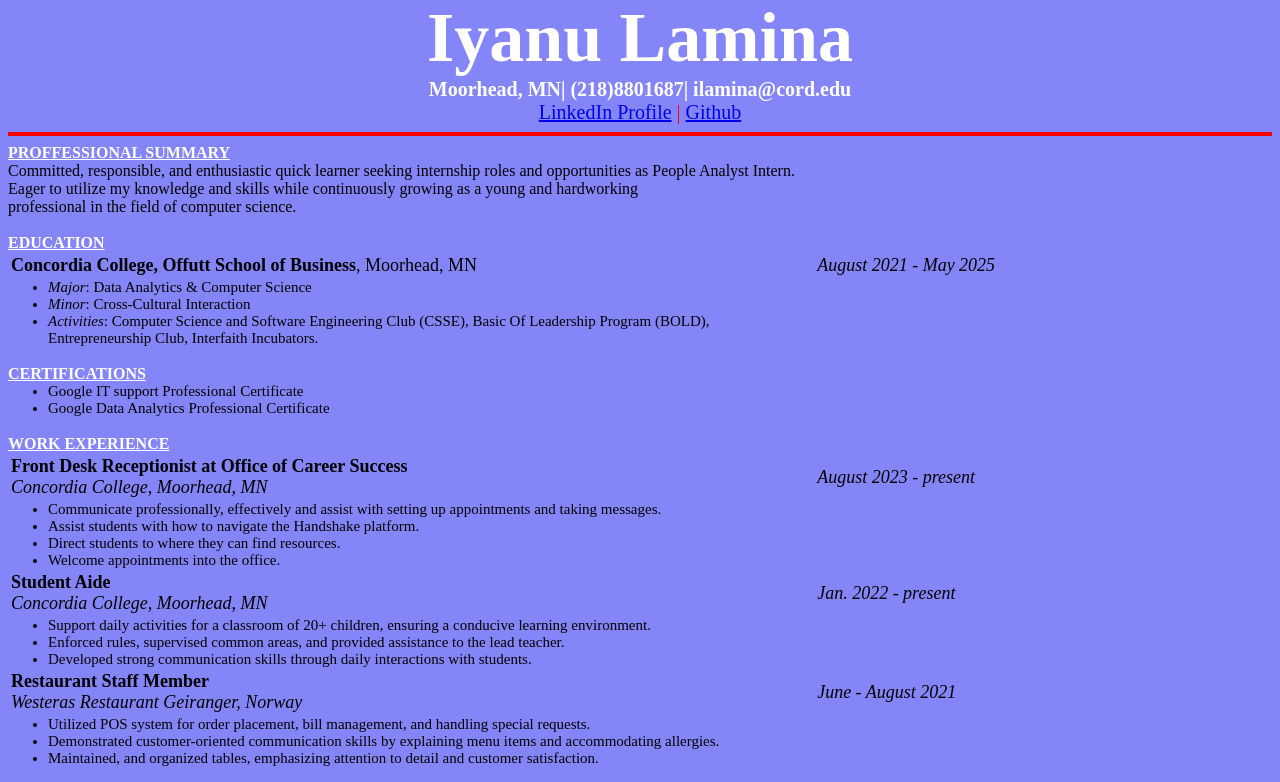
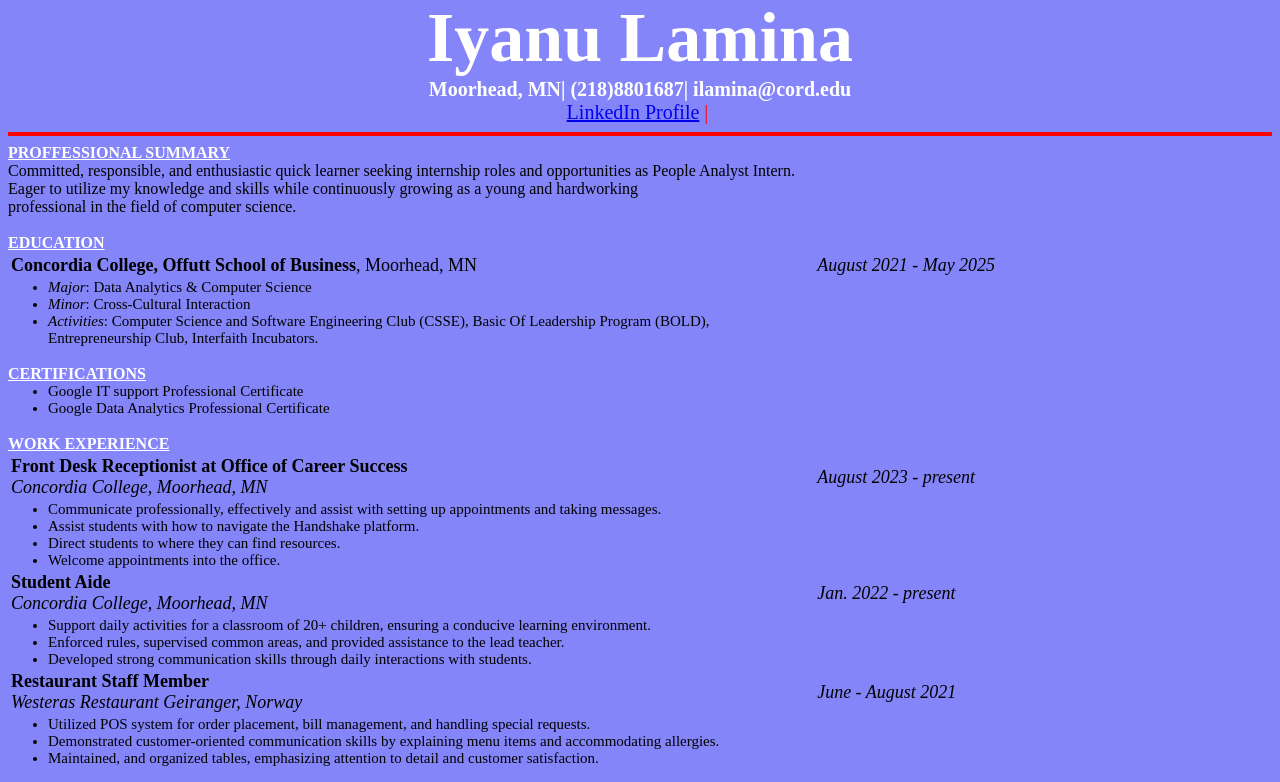
Before and after one commit to ilamina/Resume, a plain HTML site: page index.html in a window 1280 px wide. Shown: the part 10-792 px from the top of the page. Drawn offline with Linux system fonts and the light colour scheme.

Commit message:
Update index.html

```diff
--- a/index.html
+++ b/index.html
@@ -22,7 +22,6 @@
 
 	<div id="linkedin">
             <a href="https://www.linkedin.com/in/iyanu-lamina-3a9494251/" target="_blank">LinkedIn Profile</a>&nbsp;|&nbsp;
-	    <a href="https://github.com/ilamina?tab=repositories" target="_blank">Github</a>
         </div>
         <hr>
 
```
